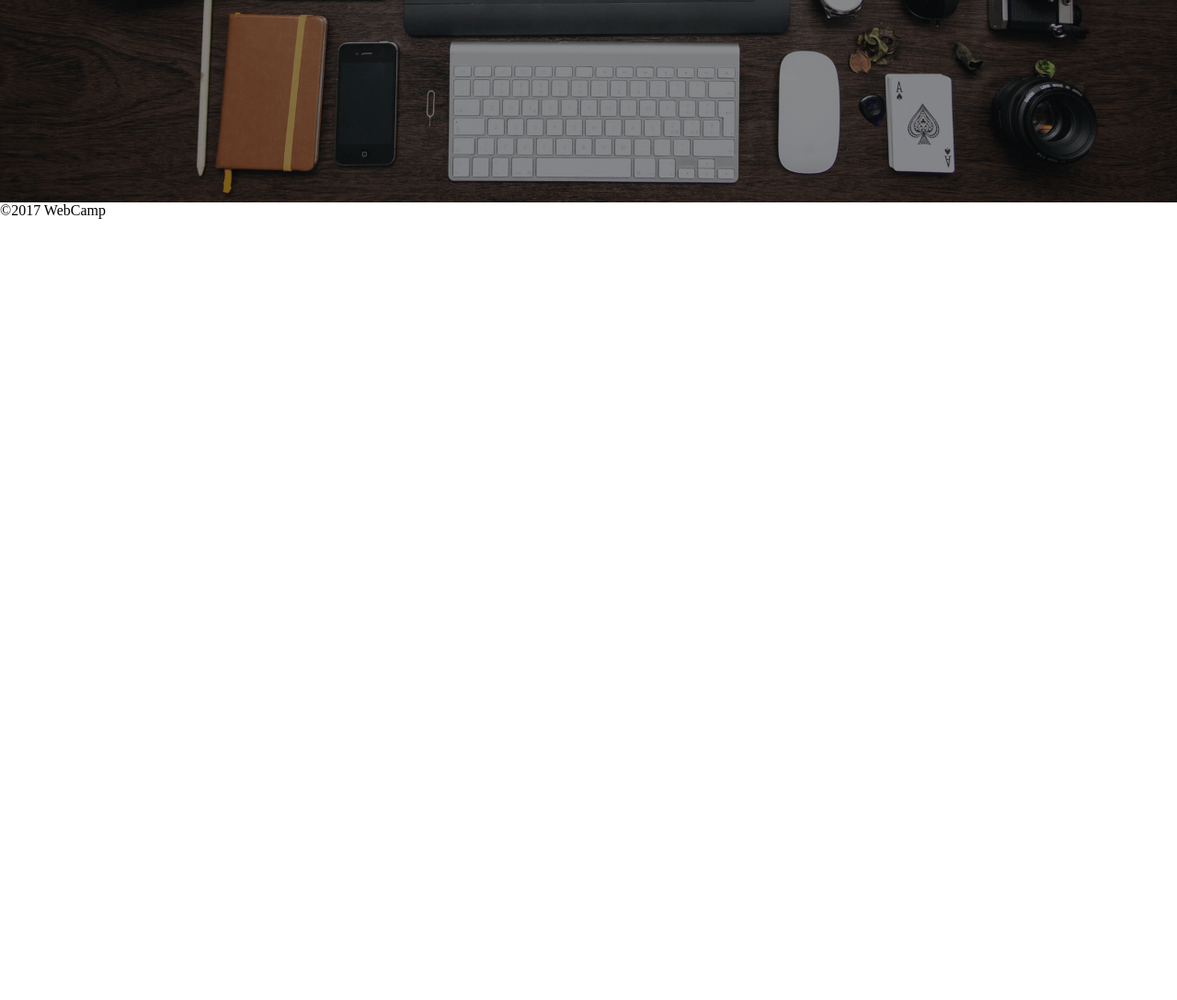
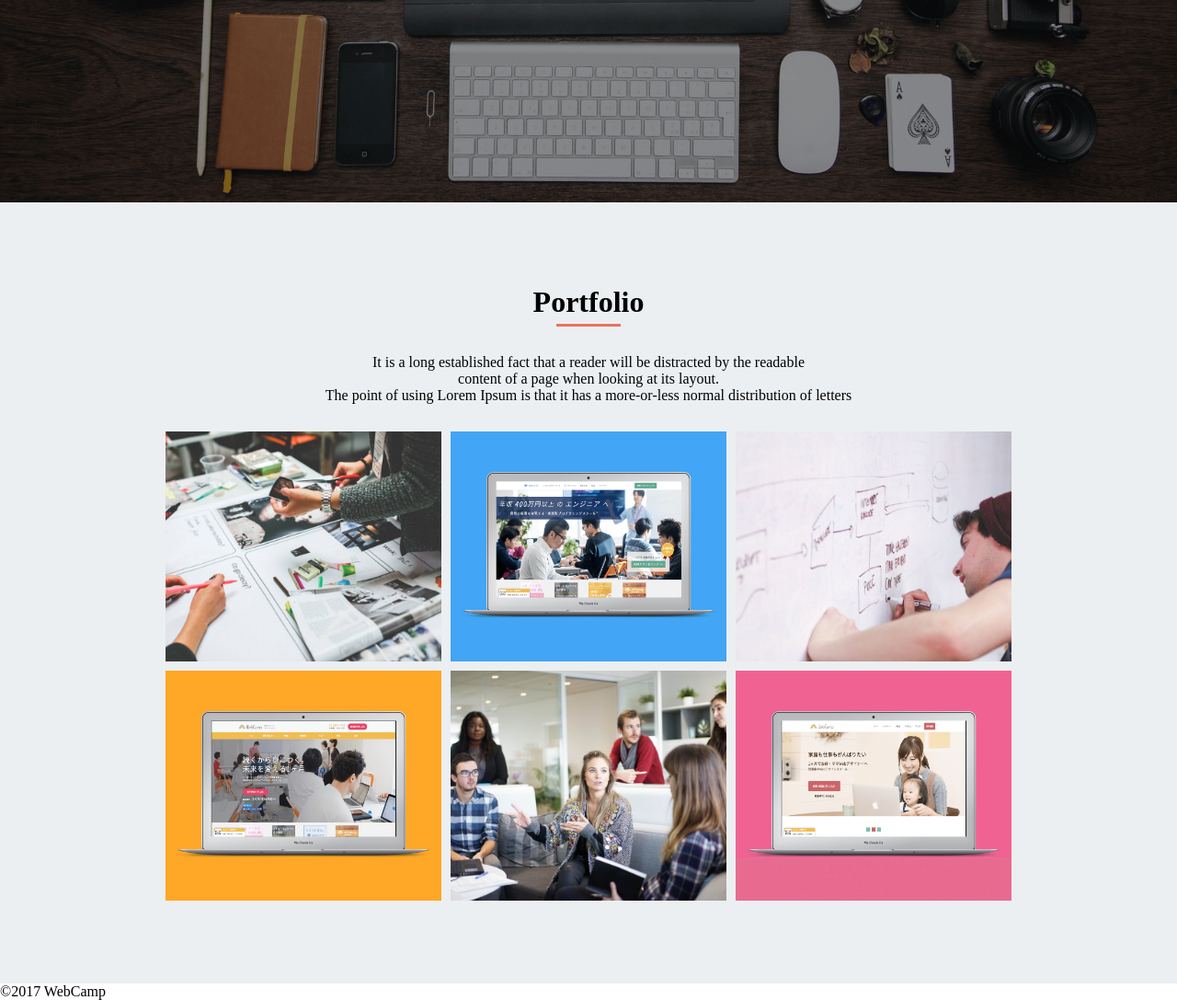
Before and after one commit to yomowataru/DWC-challenge-1, a plain HTML site: page index.html in a window 1280 px wide. Shown: the part 500-1587 px from the top of the page at 92% size. Before the commit the page ends 800 px from the top, so only its background shows below. Drawn offline with Linux system fonts and the light colour scheme; some packages are replaced by stand-ins of ours.

Commit message:
ポートフォリオ作成

```diff
--- a/css/style.css
+++ b/css/style.css
@@ -3,6 +3,33 @@
   padding: 0;
   box-sizing: border-box;
 }
+
+/* ********************** 共通 ********************** */
+.heading {
+  position: relative;
+  top: 0;
+  left: 0;
+  font-size: 32px;
+  color: #000000;
+  padding-bottom: 8px;
+}
+
+.heading::before { /* 通常、アンダーラインの横幅等は文字に依存するため、任意に調整する場合は::beforeを使う */
+  position: absolute; /* positionを使い、文字(heading)との相対位置を指定 */
+  bottom: 0;
+  left: 50%;
+  content: '';
+  width: 70px;
+  border-bottom: 3px solid #ec715f;
+  transform: translate(-50%); /* 文字を中央寄せしているため、アンダーラインの位置を調整 */
+}
+
+.text {
+  margin: 30px 0;
+  font-size: 16px;
+  color: #000000;
+}
+
 
 /* ********************** ヘッダー ********************** */
 header {
@@ -64,3 +91,58 @@ header {
   font-size: 20px;
   color: #fafafa;
 }
+
+/* ***********************ポートフォリオ*********************** */
+#portfolio {
+  background-color: #eceff1;
+}
+
+.portfolio-contents {
+  padding: 90px 0;
+  text-align: center;
+}
+
+.portfolio-images {
+  display: flex;
+  flex-wrap: wrap;
+  width: 920px;
+  margin: 0 auto;
+}
+
+.portfolio-img {
+  background-position: center center;
+  background-size: cover;
+  width: 300px;
+  height: 250px;
+}
+
+.img1 {
+  background-image: url(/img/sketch.jpg);
+  margin-right: 10px;
+  margin-bottom: 10px;
+}
+
+.img2 {
+  background-image: url(/img/websuku.png);
+  margin-right: 10px;
+  margin-bottom: 10px;
+}
+
+.img3 {
+  background-image: url(/img/write.jpg);
+  margin-bottom: 10px;
+}
+
+.img4 {
+  background-image: url(/img/webcamp.png);
+  margin-right: 10px;
+}
+
+.img5 {
+  background-image: url(/img/talk.jpg);
+  margin-right: 10px;
+}
+
+.img6 {
+  background-image: url(/img/webcamp-mother.png);
+}
--- a/index.html
+++ b/index.html
@@ -31,16 +31,33 @@
     </header>
 
     <main>
-      <!-- メインビジュアル -->
+      <!-- --------------------------------メインビジュアル-------------------------------- -->
       <section id="mv" class="main-visual">
         <div class="main-visual-contents">
-          <h1 class="main-visual-heading">Lorem Ipsum</h1>
+          <h2 class="main-visual-heading">Lorem Ipsum</h2>
           <p class="main-visual-text">simply dummy text of the printing</p>
         </div>
       </section>
 
-      <!-- ポートフォリオ -->
-      <section id="portfolio"></section>
+      <!-- --------------------------------ポートフォリオ---------------------------------- -->
+      <section id="portfolio">
+        <div class="portfolio-contents">
+          <h3 class="heading">Portfolio</h3>
+          <p class="text">
+            It is a long established fact that a reader will be distracted by the readable <br>
+            content of a page when looking at its layout. <br>
+            The point of using Lorem Ipsum is that it has a more-or-less normal distribution of letters
+          </p>
+          <div class="portfolio-images">
+            <div class="portfolio-img img1"></div>
+            <div class="portfolio-img img2"></div>
+            <div class="portfolio-img img3"></div>
+            <div class="portfolio-img img4"></div>
+            <div class="portfolio-img img5"></div>
+            <div class="portfolio-img img6"></div>
+          </div>
+        </div>
+      </section>
 
       <!-- ヒューチャー -->
       <section id="feature"></section>
```
